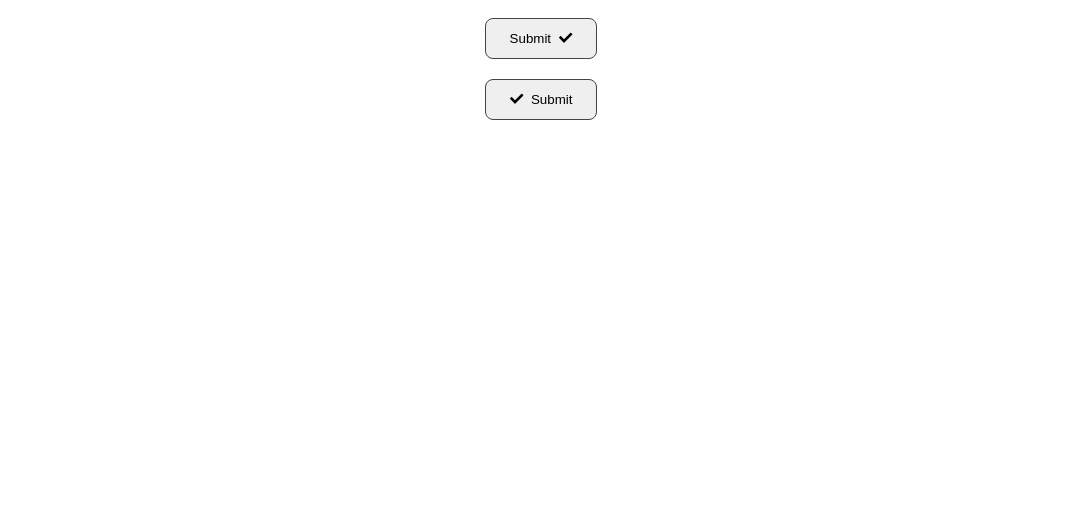
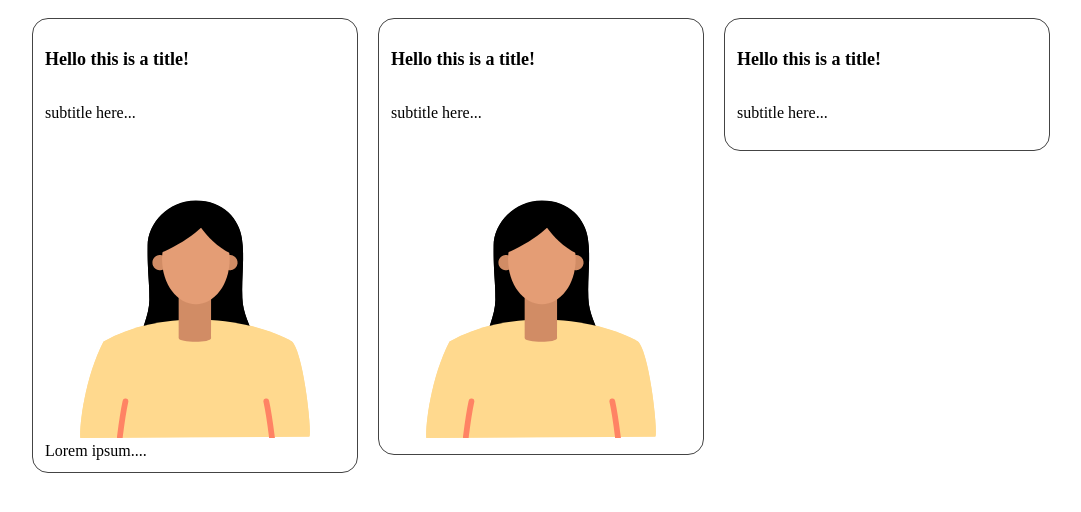
Before and after one commit to MaciejWWojcik/directives-and-pipes-course, an Angular app: page / in a window 1280 px wide. Shown: the top 512 px of the page, without its empty margins (99-1180 px from the left). Built offline with nearby package versions, Linux system fonts and the light colour scheme.

Commit message:
solution

```diff
--- a/src/app/app.component.html
+++ b/src/app/app.component.html
@@ -1,17 +1,19 @@
-<app-button (click)="save()">
-  <button-title>
-    Submit
-  </button-title>
-  <icon-suffix>
-    <fa-icon [icon]="faCheck"></fa-icon>
-  </icon-suffix>
-</app-button>
+<app-card>
+  <card-title>Hello this is a title!</card-title>
+  <card-subtitle>subtitle here...</card-subtitle>
+  <card-image><img src="/assets/avatar.png" alt="image"></card-image>
+  <card-description>
+    Lorem ipsum....
+  </card-description>
+</app-card>
 
-<app-button (click)="save()">
-  <button-title>
-    Submit
-  </button-title>
-  <icon-prefix>
-    <fa-icon [icon]="faCheck"></fa-icon>
-  </icon-prefix>
-</app-button>
+<app-card>
+  <card-title>Hello this is a title!</card-title>
+  <card-subtitle>subtitle here...</card-subtitle>
+  <card-image><img src="/assets/avatar.png" alt="image"></card-image>
+</app-card>
+
+<app-card>
+  <card-title>Hello this is a title!</card-title>
+  <card-subtitle>subtitle here...</card-subtitle>
+</app-card>
--- a/src/app/app.component.scss
+++ b/src/app/app.component.scss
@@ -1,7 +1,7 @@
 :host {
   display: flex;
-  flex-direction: column;
-  align-items: center;
+  flex-direction: row;
+  justify-content: center;
 }
 
 div {
--- a/src/app/button-title.directive.ts
+++ /dev/null
@@ -1,8 +0,0 @@
-import { Directive, ElementRef, HostBinding, OnInit } from '@angular/core';
-
-@Directive({
-  selector: 'button-title, [buttonTitle]'
-})
-export class ButtonTitleDirective {
-  @HostBinding('class') buttonClass = 'button-title';
-}
--- a/src/app/button/button.component.html
+++ /dev/null
@@ -1,5 +0,0 @@
-<button class="button button-primary">
-  <ng-content select="icon-prefix"></ng-content>
-  <ng-content select="button-title"></ng-content>
-  <ng-content select="icon-suffix"></ng-content>
-</button>
--- a/src/app/button/button.component.ts
+++ /dev/null
@@ -1,15 +0,0 @@
-import { Component, OnInit } from '@angular/core';
-
-@Component({
-  selector: 'app-button',
-  templateUrl: './button.component.html',
-  styleUrls: ['./button.component.scss']
-})
-export class ButtonComponent implements OnInit {
-
-  constructor() { }
-
-  ngOnInit(): void {
-  }
-
-}
--- /dev/null
+++ b/src/app/card.directive.ts
@@ -0,0 +1,29 @@
+import { Directive, ElementRef, HostBinding, OnInit } from '@angular/core';
+
+@Directive({
+  selector: 'card-title, [cardTitle]'
+})
+export class CardTitleDirective {
+  @HostBinding('class') class = 'card-title';
+}
+
+@Directive({
+  selector: 'card-subtitle, [cardSubtitle]'
+})
+export class CardSubTitleDirective {
+  @HostBinding('class') class = 'card-subtitle';
+}
+
+@Directive({
+  selector: 'card-image, [cardImage]'
+})
+export class CardImageDirective {
+  @HostBinding('class') class = 'card-image';
+}
+
+@Directive({
+  selector: 'card-description, [cardDescription]'
+})
+export class CardDescriptionDirective {
+  @HostBinding('class') class = 'card-description';
+}
--- /dev/null
+++ b/src/app/card/card.component.scss
@@ -0,0 +1,14 @@
+section {
+  display: flex;
+  flex-direction: column;
+  margin: 10px;
+  border-radius: 16px;
+  padding: 12px;
+  border: 1px solid #444;
+  width: 300px;
+
+  .title {
+    font-weight: bold;
+    font-size: 18px;
+  }
+}
--- /dev/null
+++ b/src/app/card/card.component.ts
@@ -0,0 +1,27 @@
+import { Component, OnInit } from '@angular/core';
+
+@Component({
+  selector: 'app-card',
+  template: `
+    <section>
+      <p class="title">
+        <ng-content select="card-title"></ng-content>
+      </p>
+
+      <p class="subtitle">
+        <ng-content select="card-subtitle"></ng-content>
+      </p>
+
+      <div class="image">
+        <ng-content select="card-image"></ng-content>
+      </div>
+
+      <article class="description">
+        <ng-content select="card-description"></ng-content>
+      </article>
+    </section>
+  `,
+  styleUrls: ['./card.component.scss'],
+})
+export class CardComponent {
+}
--- a/src/app/icon-prefix.directive.ts
+++ /dev/null
@@ -1,8 +0,0 @@
-import { Directive, ElementRef, HostBinding, OnInit } from '@angular/core';
-
-@Directive({
-  selector: 'icon-prefix, [iconPrefix]'
-})
-export class IconPrefixDirective {
-  @HostBinding('class') buttonClass = 'button-icon icon-prefix';
-}
--- a/src/app/icon-suffix.directive.ts
+++ /dev/null
@@ -1,8 +0,0 @@
-import { Directive, ElementRef, HostBinding, OnInit } from '@angular/core';
-
-@Directive({
-  selector: 'icon-suffix, [iconSuffix]'
-})
-export class IconSuffixDirective {
-  @HostBinding('class') buttonClass = 'button-icon icon-suffix';
-}
```
Also changed, not shown: src/app/app.module.ts (+13 -8 lines), src/app/button/button.component.scss (deleted), src/assets/avatar.png (added).
